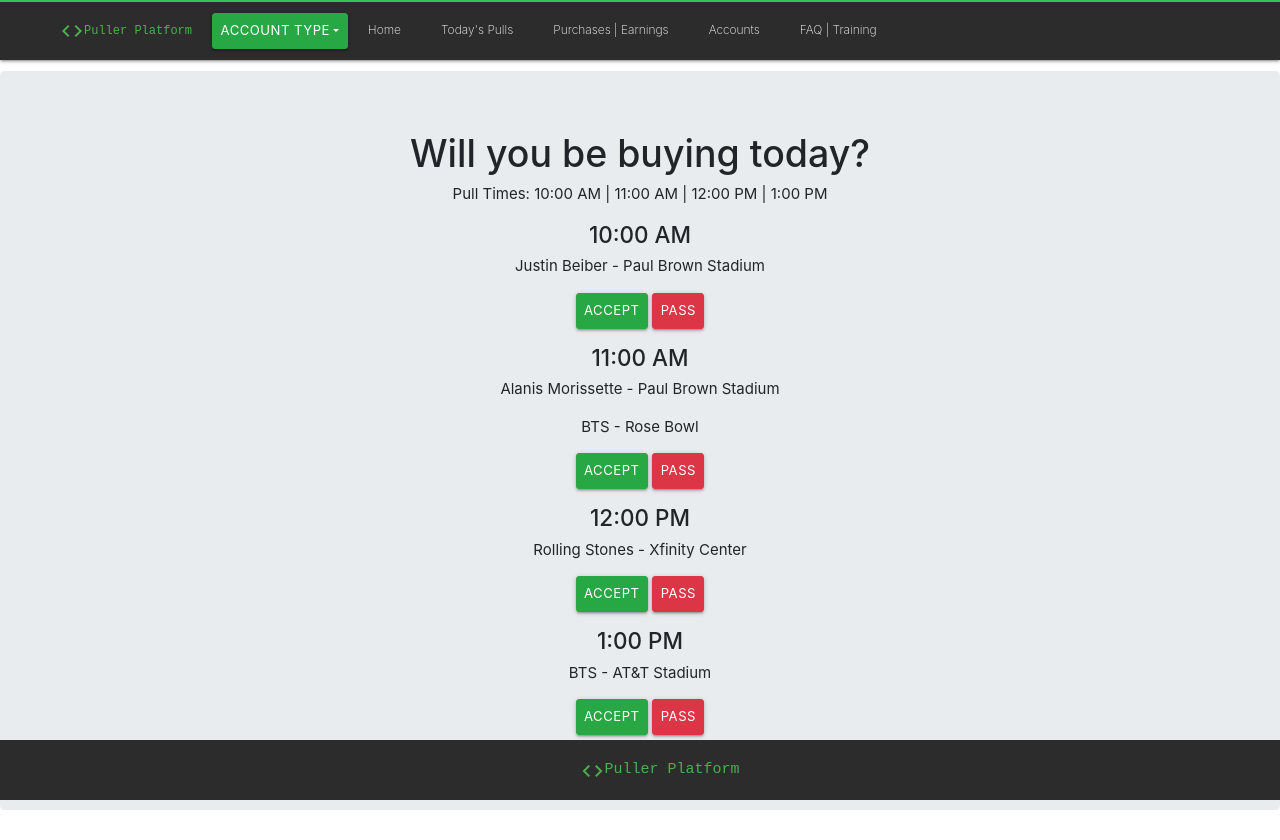
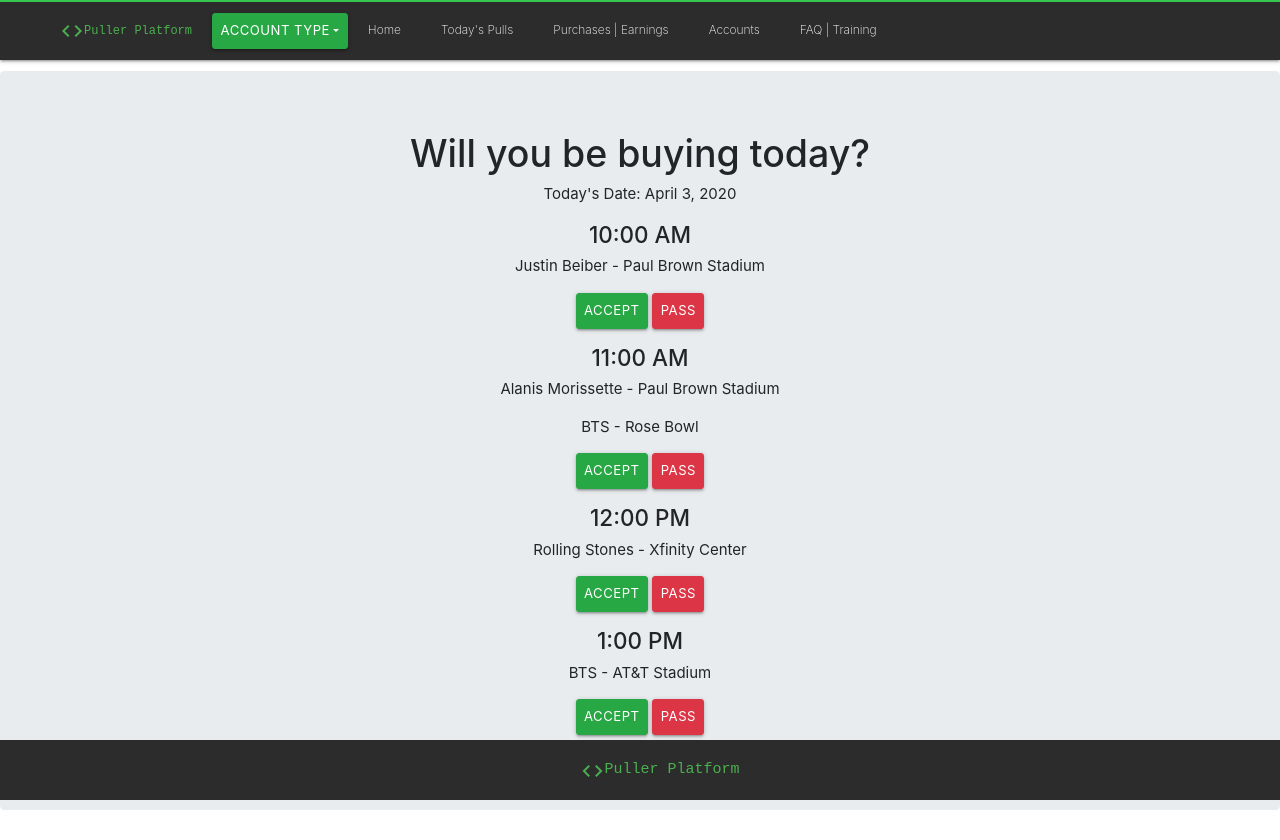
Before and after one commit to cgp6012/puller-platform, a React (Create React App) app in the folder client/: page /dashboard in a window 1280 px wide. Built offline with nearby package versions, Linux system fonts and the light colour scheme.

Commit message:
added date to dashboard

```diff
--- a/client/src/components/dashboard/Dashboard.js
+++ b/client/src/components/dashboard/Dashboard.js
@@ -31,7 +31,7 @@
 <Jumbotron>
   <h1 align="center">Will you be buying today?</h1>
   <p align="center">
- Pull Times: 10:00 AM | 11:00 AM | 12:00 PM | 1:00 PM
+ Today's Date: April 3, 2020
   </p>
   <h4 align="center">10:00 AM</h4>
   <p align="center">Justin Beiber - Paul Brown Stadium</p>
```
